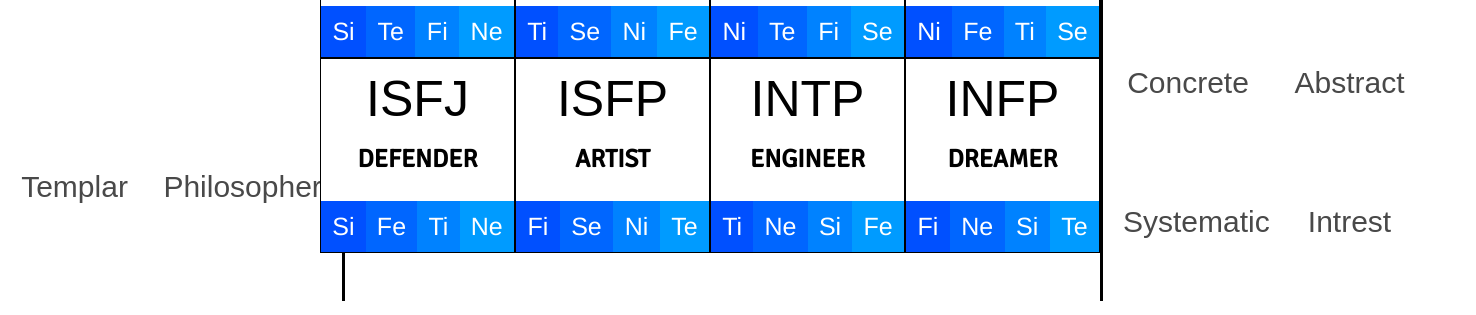
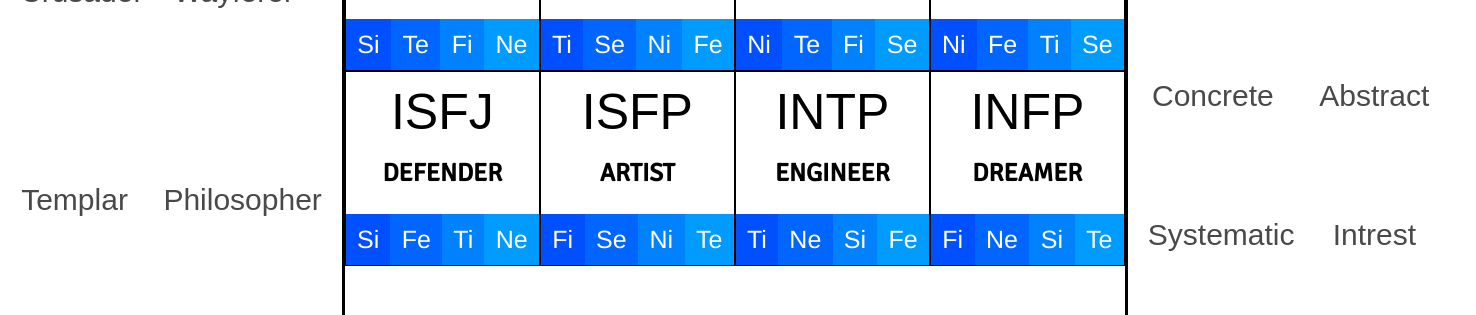
Before and after one commit to Faeziix/Type-Grid, a plain HTML site: page index.html in a window 1280 px wide. Shown: the part 656-971 px from the top of the page, 1476 px wide, since content can reach past the window. Drawn offline with Linux system fonts and the light colour scheme.

Commit message:
changed the grid-template of the body

```diff
--- a/style.css
+++ b/style.css
@@ -5,12 +5,12 @@
 }
 body {
   display: grid;
-  grid-template-columns: 25% auto 25%;
+  grid-template-columns: auto auto auto;
   grid-template-rows: 10% auto;
-  height: 100vh;
-  width: 100vw;
+  height: 100%;
+  width: 100%;
   align-items: center;
-  overflow: hidden;
+  overflow: visible;
 }
 
 button {
@@ -38,10 +38,7 @@ button:hover {
   font-size: 70px !important;
 }
 
-
 /* Grid section */
-
-
 
 .name-bar {
   grid-column: 1/4;
@@ -51,7 +48,7 @@ button:hover {
   margin: 0;
   border-bottom: solid;
   display: grid;
-  grid-template-columns : 90% auto;
+  grid-template-columns: 90% auto;
   justify-content: space-between;
 }
 .reset {
@@ -160,7 +157,7 @@ button:hover {
   grid-template-rows: auto auto;
 }
 
-.CF-section  {
+.CF-section {
   border-right: solid;
   border-bottom: solid;
   display: grid;
@@ -183,7 +180,7 @@ button:hover {
   align-items: center;
 }
 
-.quadra button{
+.quadra button {
   cursor: not-allowed;
   text-align: center;
   justify-content: space-between;
```
